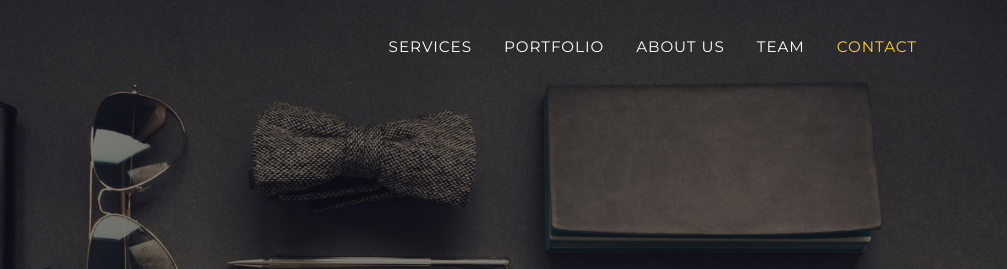
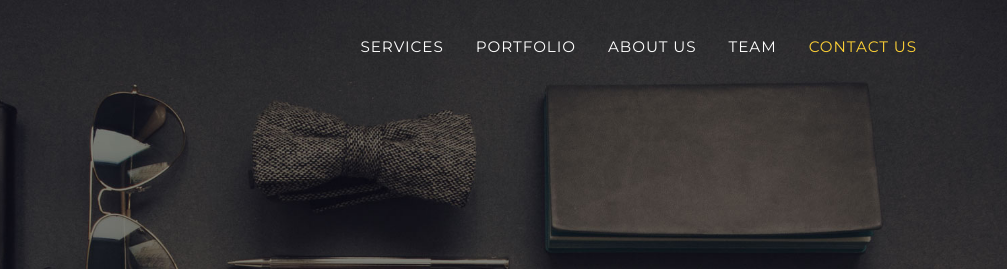
Before and after one commit to Vishva-tech/Vishva, a plain HTML site: page startbootstrap-agency-gh-pages/index.html in a window 1280 px wide. Shown: the top 269 px of the page, 273-1280 px from the left. Drawn offline with nearby package versions, Linux system fonts and the light colour scheme; a web font is replaced by a local one.

Commit message:
Update index.html

```diff
--- a/startbootstrap-agency-gh-pages/index.html
+++ b/startbootstrap-agency-gh-pages/index.html
@@ -27,7 +27,7 @@
                         <li class="nav-item"><a class="nav-link js-scroll-trigger" href="#portfolio">Portfolio</a></li>
                         <li class="nav-item"><a class="nav-link js-scroll-trigger" href="#about">About Us</a></li>
                         <li class="nav-item"><a class="nav-link js-scroll-trigger" href="#team">Team</a></li>
-                        <li class="nav-item"><a class="nav-link js-scroll-trigger" href="#contact">Contact</a></li>
+                        <li class="nav-item"><a class="nav-link js-scroll-trigger" href="#contact">Contact US</a></li>
                     </ul>
                 </div>
             </div>
```
